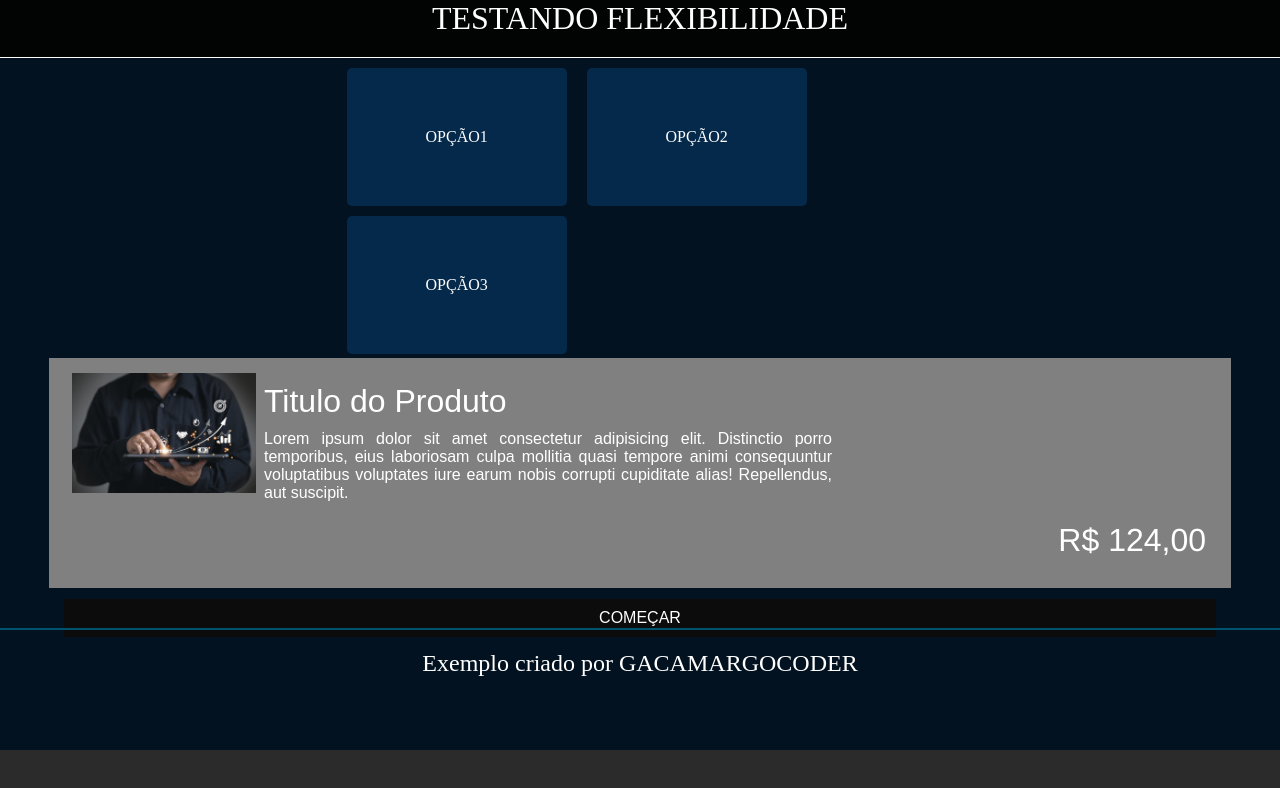
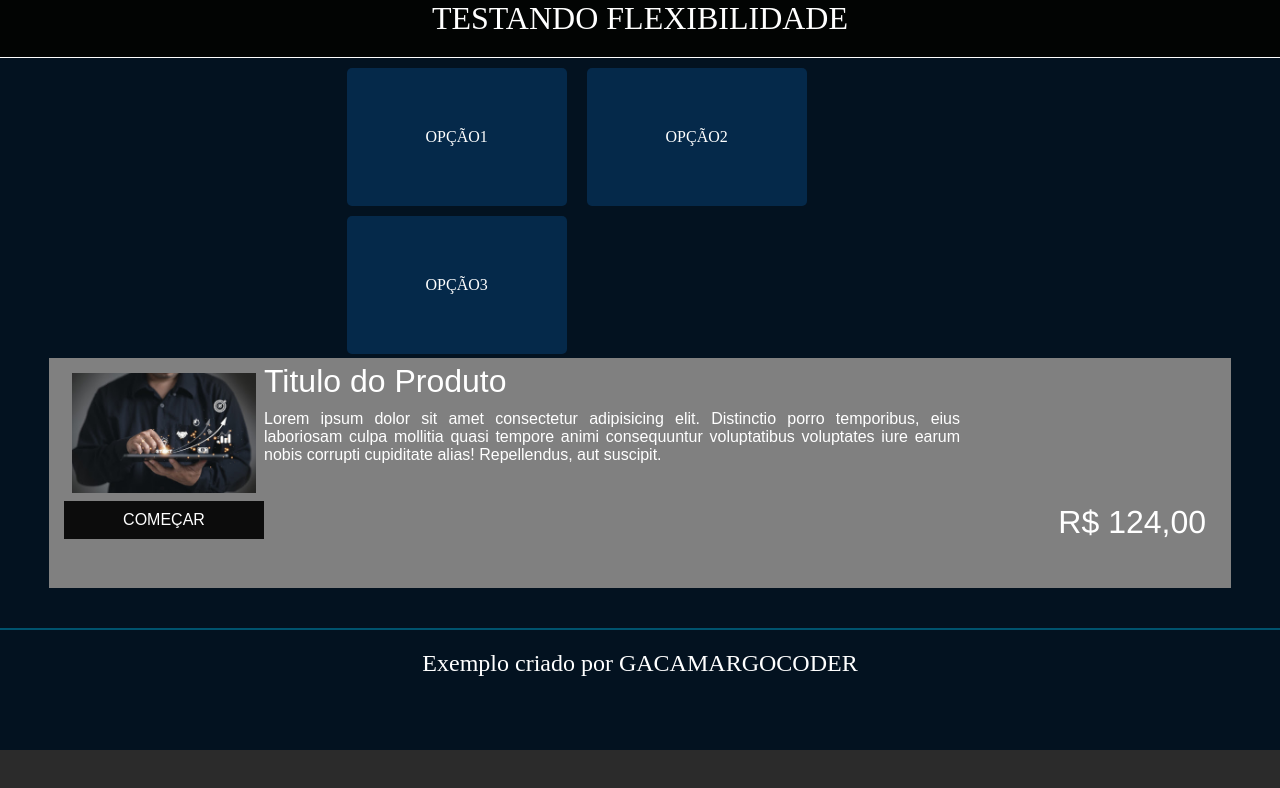
Before and after one commit to GabrielCamargocoder/flexbox, a plain HTML site: page index.html in a window 1280 px wide. Drawn offline with Linux system fonts and the light colour scheme.

Commit message:
ajustando

```diff
--- a/media.css
+++ b/media.css
@@ -1,6 +1,6 @@
 @charset 'UTF-8';
 
-@media screen and (min-width: 992px) {
+@media screen and (min-width: 750px) {
 
     main > div{
 
@@ -53,8 +53,9 @@
     }
 
     .container > .descricao-produto{
-        width: 60vw;
-        margin-top: 10px;
+        width: 70vw;
+        margin-top: -10px;
+
 
 
     }
@@ -68,8 +69,12 @@
         text-align: right;
         font-size: 2em;
         margin-left: -10px;
+        margin-top: 40px;
     }
 
-
+    .container > .btn-comec{
+        margin-top: -80px;
+        width: 200px;
+    }
 
 }
--- a/style.css
+++ b/style.css
@@ -113,9 +113,10 @@ main > div.menu > nav > a:hover{
 
 
 .container > .btn-comec > a{
-    display: block;
+    display:block;
     text-decoration: none;
     color: white;
+    margin: auto;
     padding: 10px;
     text-align: center;
     background-color: rgb(12, 12, 12);
```
